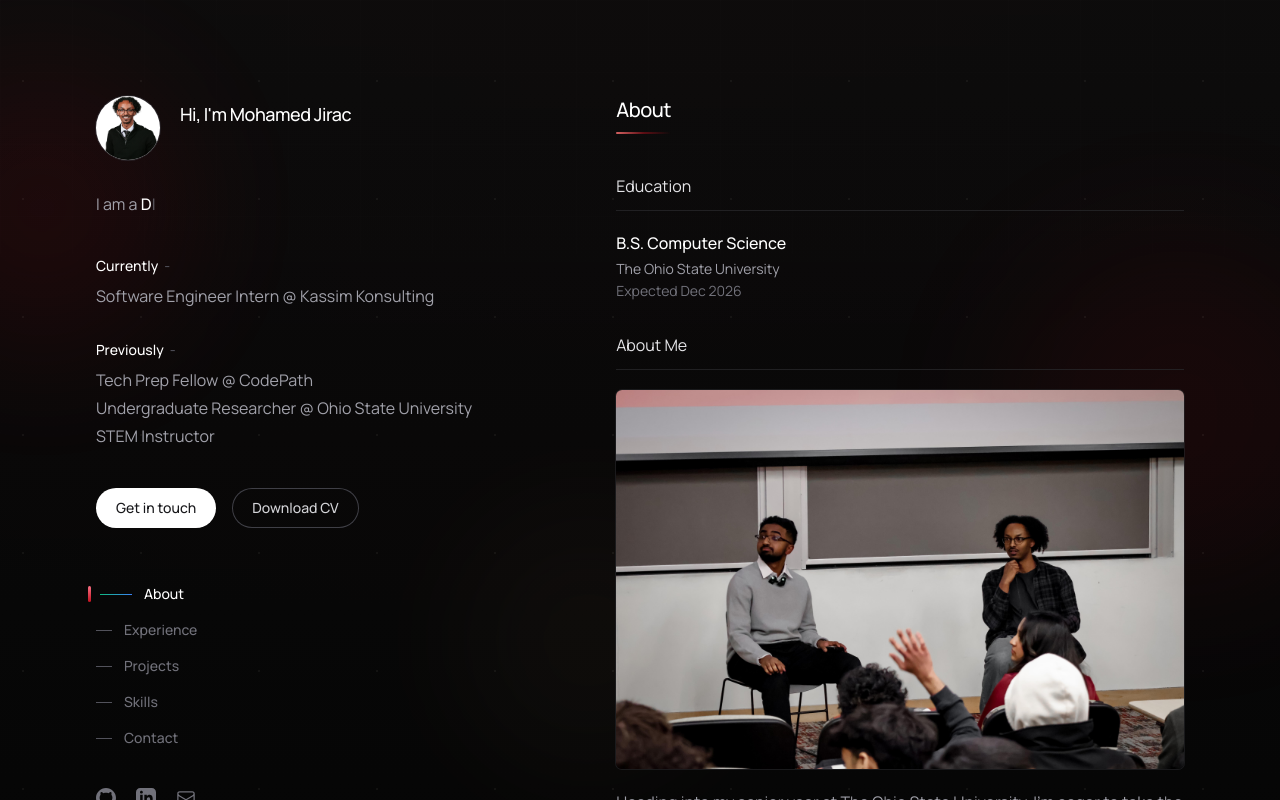
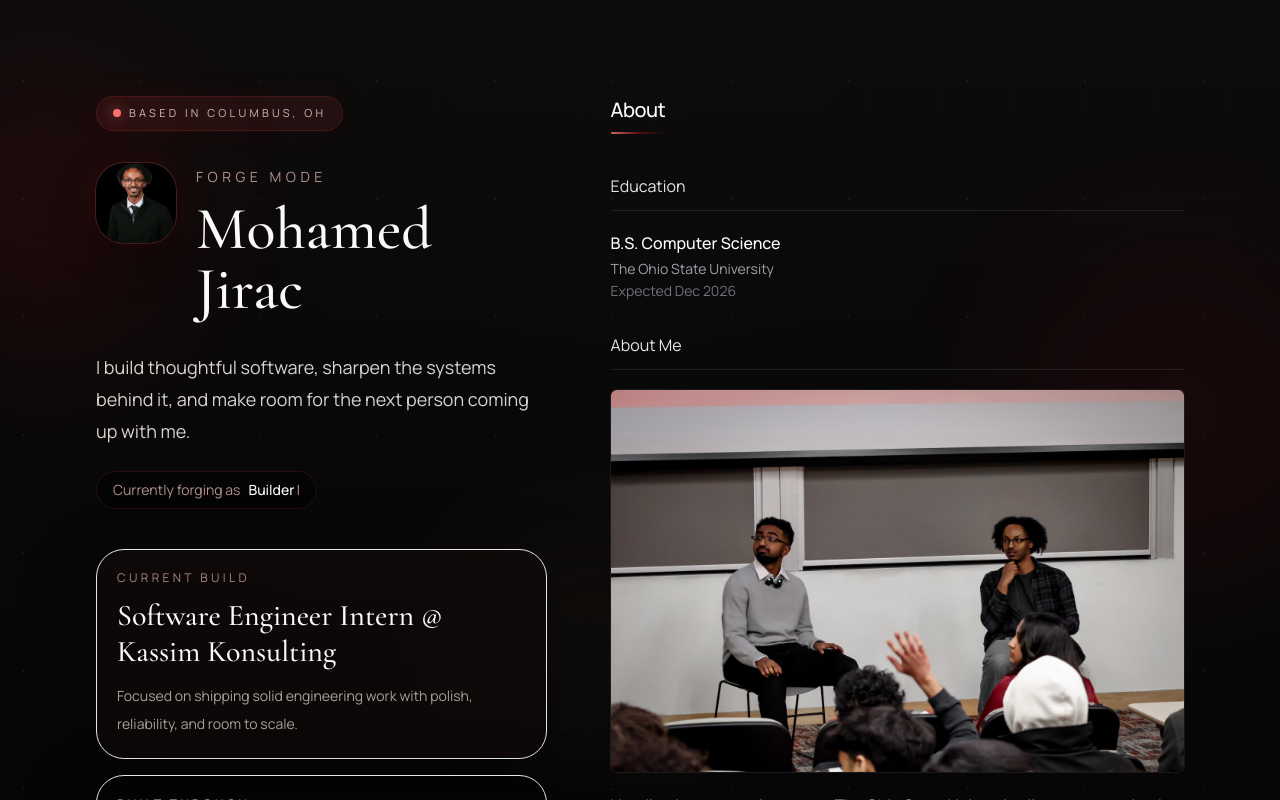
Before and after one commit to Mohamedj2020/PersonalPortfolio, a React (Create React App) app: page / in a window 1280 px wide. Shown: the top 800 px of the page. Built offline with nearby package versions, Linux system fonts and the light colour scheme; no server answers.

Commit message:
Refresh portfolio theme foundations

```diff
--- a/src/components/Sidebar.tsx
+++ b/src/components/Sidebar.tsx
@@ -1,19 +1,22 @@
-import React, { useState, useEffect, useMemo } from 'react';
+import React, { useEffect, useMemo, useState } from 'react';
 import { personalData } from '../data';
 
 const navItems = [
   { href: '#about', label: 'About' },
   { href: '#experience', label: 'Experience' },
   { href: '#projects', label: 'Projects' },
-  { href: '#skills', label: 'Skills' },
+  { href: '#github-activity', label: 'GitHub' },
+  { href: '#skills', label: 'Stack' },
   { href: '#contact', label: 'Contact' },
 ];
 
 const Sidebar = () => {
   const [activeSection, setActiveSection] = useState('');
 
-  // Typing animation state
-  const roles = useMemo(() => ['Developer', 'Student', 'Designer', 'Creator', 'Problem Solver'], []);
+  const roles = useMemo(
+    () => ['Software Engineer', 'Builder', 'Researcher', 'Mentor', 'Problem Solver'],
+    []
+  );
   const [currentRoleIndex, setCurrentRoleIndex] = useState(0);
   const [currentText, setCurrentText] = useState('');
   const [isDeleting, setIsDeleting] = useState(false);
@@ -36,121 +39,128 @@ const Sidebar = () => {
     return () => observer.disconnect();
   }, []);
 
-  // Typing effect
   useEffect(() => {
     const currentRole = roles[currentRoleIndex];
-    const typeSpeed = isDeleting ? 50 : 100;
+    const typeSpeed = isDeleting ? 45 : 95;
 
     if (!isDeleting && currentText === currentRole) {
-      setTimeout(() => setIsDeleting(true), 2000);
-      return;
+      const pause = setTimeout(() => setIsDeleting(true), 1800);
+      return () => clearTimeout(pause);
     }
 
     if (isDeleting && currentText === '') {
       setIsDeleting(false);
       setCurrentRoleIndex((prev) => (prev + 1) % roles.length);
-      return;
+      return undefined;
     }
 
     const timeout = setTimeout(() => {
       setCurrentText((prev) => {
         if (isDeleting) {
           return currentRole.substring(0, prev.length - 1);
-        } else {
-          return currentRole.substring(0, prev.length + 1);
         }
+
+        return currentRole.substring(0, prev.length + 1);
       });
     }, typeSpeed);
 
     return () => clearTimeout(timeout);
-  }, [currentText, isDeleting, currentRoleIndex, roles]);
+  }, [currentRoleIndex, currentText, isDeleting, roles]);
 
   const resumeUrl = personalData.resumeUrl;
 
   return (
-    <header className="lg:sticky lg:top-0 lg:flex lg:max-h-screen lg:w-[45%] lg:flex-col lg:justify-between lg:py-24">
+    <header className="lg:sticky lg:top-0 lg:flex lg:max-h-screen lg:w-[44%] lg:flex-col lg:justify-between lg:py-24">
       <div>
-        {/* Profile Section */}
-        <div className="flex items-start gap-5 mb-8">
+        <div className="inline-flex items-center gap-2 rounded-full border border-red-500/15 bg-red-500/10 px-4 py-2 text-[11px] uppercase tracking-[0.3em] text-red-100/80 shadow-[0_0_30px_rgba(193,18,31,0.08)]">
+          <span className="h-2 w-2 rounded-full bg-red-400 shadow-[0_0_14px_rgba(248,113,113,0.7)]" />
+          Based in {personalData.location}
+        </div>
+
+        <div className="mt-8 flex items-start gap-5">
           <img
             src={personalData.profileImage}
             alt={personalData.name}
-            className="h-16 w-16 shrink-0 rounded-full object-cover bg-white ring-1 ring-zinc-700/50"
+            className="profile-glow h-20 w-20 shrink-0 rounded-[28px] object-cover bg-black ring-1 ring-red-500/20"
           />
-          <div className="mt-1">
-            <h1 className="text-lg font-medium tracking-tight text-white">
-              Hi, I'm {personalData.name}
+
+          <div className="pt-1">
+            <p className="text-sm uppercase tracking-[0.32em] text-red-200/70">Forge Mode</p>
+            <h1 className="mt-3 font-serif text-5xl leading-none text-stone-50 sm:text-6xl">
+              {personalData.name}
             </h1>
           </div>
         </div>
 
-        {/* Typing Animation */}
-        <div className="mb-10">
-          <p className="text-base text-zinc-400">
-            I am a{' '}
-            <span className="text-white font-medium">
-              {currentText}
-              <span className="animate-pulse text-zinc-500">|</span>
-            </span>
-          </p>
+        <p className="mt-8 max-w-xl text-lg leading-8 text-stone-300">
+          I build thoughtful software, sharpen the systems behind it, and make room for the next
+          person coming up with me.
+        </p>
+
+        <div className="mt-6 inline-flex items-center gap-2 rounded-full border border-red-500/15 bg-black/35 px-4 py-2 text-sm text-stone-300 backdrop-blur-sm">
+          <span className="text-red-200/70">Currently forging as</span>
+          <span className="font-medium text-stone-50">
+            {currentText}
+            <span className="ml-0.5 animate-pulse text-red-300">|</span>
+          </span>
         </div>
 
-        {/* Experience Summaries */}
-        <div className="flex flex-col gap-8">
-          <div>
-            <h2 className="flex items-center gap-1.5 text-sm font-medium text-white">
-              Currently <span className="text-zinc-600">-</span>
-            </h2>
-            <p className="mt-2 text-base text-zinc-400">{personalData.currentRole}</p>
+        <div className="mt-10 grid gap-4 sm:grid-cols-2 lg:grid-cols-1">
+          <div className="rounded-[28px] border border-red-500/12 bg-[rgba(17,10,10,0.72)] p-5 shadow-[0_24px_80px_rgba(0,0,0,0.28)] backdrop-blur-sm">
+            <p className="text-xs uppercase tracking-[0.28em] text-red-200/65">Current Build</p>
+            <h2 className="mt-3 font-serif text-3xl text-stone-50">{personalData.currentRole}</h2>
+            <p className="mt-3 text-sm leading-7 text-stone-400">
+              Focused on shipping solid engineering work with polish, reliability, and room to
+              scale.
+            </p>
           </div>
 
-          <div>
-            <h2 className="flex items-center gap-1.5 text-sm font-medium text-white">
-              Previously <span className="text-zinc-600">-</span>
-            </h2>
-            <ul className="mt-2 flex flex-col gap-1 text-base text-zinc-400">
+          <div className="rounded-[28px] border border-white/6 bg-black/35 p-5 shadow-[0_24px_80px_rgba(0,0,0,0.28)] backdrop-blur-sm">
+            <p className="text-xs uppercase tracking-[0.28em] text-stone-400">Built Through</p>
+            <ul className="mt-4 flex flex-col gap-3 text-sm text-stone-300">
               {personalData.previousRoles.map((role, i) => (
-                <li key={i}>{role}</li>
+                <li key={i} className="flex items-start gap-3">
+                  <span className="mt-2 h-1.5 w-1.5 rounded-full bg-red-400" />
+                  <span>{role}</span>
+                </li>
               ))}
             </ul>
           </div>
         </div>
 
-        {/* Action Buttons */}
-        <div className="mt-10 flex gap-4">
+        <div className="mt-10 flex flex-wrap gap-4">
           <a
             href="#contact"
-            className="inline-flex items-center rounded-full bg-white px-5 py-2.5 text-sm font-medium text-zinc-900 transition-colors hover:bg-zinc-200"
+            className="btn-gradient inline-flex items-center rounded-full px-6 py-3 text-sm font-semibold text-white shadow-[0_18px_40px_rgba(122,12,24,0.3)] transition-transform hover:-translate-y-0.5"
           >
-            Get in touch
+            Start a conversation
           </a>
           <a
             href={resumeUrl}
             download
-            className="inline-flex items-center rounded-full px-5 py-2.5 text-sm font-medium text-zinc-300 ring-1 ring-inset ring-zinc-700 transition-colors hover:bg-zinc-800 hover:text-white"
+            className="inline-flex items-center rounded-full border border-red-500/18 bg-black/30 px-6 py-3 text-sm font-semibold text-stone-200 transition-colors hover:border-red-400/30 hover:bg-red-500/10 hover:text-stone-50"
           >
-            Download CV
+            Download resume
           </a>
         </div>
 
-        {/* Navigation Links */}
         <nav className="mt-14 hidden lg:block">
           <ul className="flex flex-col gap-4">
             {navItems.map((item) => (
               <li key={item.href}>
                 <a
                   href={item.href}
-                  className={`nav-active-indicator group flex w-fit items-center text-sm font-medium transition-all duration-300 ${
+                  className={`nav-active-indicator group flex w-fit items-center text-sm uppercase tracking-[0.24em] transition-all duration-300 ${
                     activeSection === item.href
-                      ? 'active text-white translate-x-1'
-                      : 'text-zinc-500 hover:text-zinc-300'
+                      ? 'active translate-x-1 text-stone-50'
+                      : 'text-stone-500 hover:text-stone-300'
                   }`}
                 >
                   <span
                     className={`mr-3 inline-block h-px transition-all duration-300 ${
                       activeSection === item.href
-                        ? 'w-8 bg-gradient-to-r from-emerald-500 to-blue-500'
-                        : 'w-4 bg-zinc-600 group-hover:w-6 group-hover:bg-zinc-400'
+                        ? 'w-10 bg-gradient-to-r from-red-300 to-red-600'
+                        : 'w-5 bg-stone-700 group-hover:w-8 group-hover:bg-stone-400'
                     }`}
                   />
                   {item.label}
@@ -160,14 +170,13 @@ const Sidebar = () => {
           </ul>
         </nav>
 
-        {/* Social Links */}
-        <div className="mt-10 flex gap-5">
+        <div className="mt-10 flex gap-4">
           <a
             href={personalData.socialLinks.github}
             target="_blank"
             rel="noopener noreferrer"
             aria-label="GitHub"
-            className="text-zinc-500 transition-colors hover:text-white"
+            className="inline-flex h-12 w-12 items-center justify-center rounded-full border border-red-500/15 bg-black/35 text-stone-400 transition-colors hover:border-red-400/30 hover:bg-red-500/10 hover:text-stone-50"
           >
             <svg className="h-5 w-5" fill="currentColor" viewBox="0 0 24 24">
               <path d="M12 0c-6.626 0-12 5.373-12 12 0 5.302 3.438 9.8 8.207 11.387.599.111.793-.261.793-.577v-2.234c-3.338.726-4.033-1.416-4.033-1.416-.546-1.387-1.333-1.756-1.333-1.756-1.089-.745.083-.729.083-.729 1.205.084 1.839 1.237 1.839 1.237 1.07 1.834 2.807 1.304 3.492.997.107-.775.418-1.305.762-1.604-2.665-.305-5.467-1.334-5.467-5.931 0-1.311.469-2.381 1.236-3.221-.124-.303-.535-1.524.117-3.176 0 0 1.008-.322 3.301 1.23.957-.266 1.983-.399 3.003-.404 1.02.005 2.047.138 3.006.404 2.291-1.552 3.297-1.23 3.297-1.23.653 1.653.242 2.874.118 3.176.77.84 1.235 1.911 1.235 3.221 0 4.609-2.807 5.624-5.479 5.921.43.372.823 1.102.823 2.222v3.293c0 .319.192.694.801.576 4.765-1.589 8.199-6.086 8.199-11.386 0-6.627-5.373-12-12-12z" />
@@ -178,7 +187,7 @@ const Sidebar = () => {
             target="_blank"
             rel="noopener noreferrer"
             aria-label="LinkedIn"
-            className="text-zinc-500 transition-colors hover:text-white"
+            className="inline-flex h-12 w-12 items-center justify-center rounded-full border border-red-500/15 bg-black/35 text-stone-400 transition-colors hover:border-red-400/30 hover:bg-red-500/10 hover:text-stone-50"
           >
             <svg className="h-5 w-5" fill="currentColor" viewBox="0 0 24 24">
               <path d="M19 0h-14c-2.761 0-5 2.239-5 5v14c0 2.761 2.239 5 5 5h14c2.762 0 5-2.239 5-5v-14c0-2.761-2.238-5-5-5zm-11 19h-3v-11h3v11zm-1.5-12.268c-.966 0-1.75-.79-1.75-1.764s.784-1.764 1.75-1.764 1.75.79 1.75 1.764-.783 1.764-1.75 1.764zm13.5 12.268h-3v-5.604c0-3.368-4-3.113-4 0v5.604h-3v-11h3v1.765c1.396-2.586 7-2.777 7 2.476v6.759z" />
@@ -187,10 +196,10 @@ const Sidebar = () => {
           <a
             href={`mailto:${personalData.email}`}
             aria-label="Email"
-            className="text-zinc-500 transition-colors hover:text-white"
+            className="inline-flex h-12 w-12 items-center justify-center rounded-full border border-red-500/15 bg-black/35 text-stone-400 transition-colors hover:border-red-400/30 hover:bg-red-500/10 hover:text-stone-50"
           >
             <svg className="h-5 w-5" fill="none" viewBox="0 0 24 24" strokeWidth={1.5} stroke="currentColor">
-              <path strokeLinecap="round" strokeLinejoin="round" d="M21.75 6.75v10.5a2.25 2.25 0 01-2.25 2.25h-15a2.25 2.25 0 01-2.25-2.25V6.75m19.5 0A2.25 2.25 0 0019.5 4.5h-15a2.25 2.25 0 00-2.25 2.25m19.5 0v.243a2.25 2.25 0 01-1.07 1.916l-7.5 4.615a2.25 2.25 0 01-2.36 0L3.32 8.91a2.25 2.25 0 01-1.07-1.916V6.75" />
+              <path strokeLinecap="round" strokeLinejoin="round" d="M21.75 6.75v10.5A2.25 2.25 0 0119.5 19.5h-15a2.25 2.25 0 01-2.25-2.25V6.75m19.5 0A2.25 2.25 0 0019.5 4.5h-15a2.25 2.25 0 00-2.25 2.25m19.5 0v.243a2.25 2.25 0 01-1.07 1.916l-7.5 4.615a2.25 2.25 0 01-2.36 0L3.32 8.91a2.25 2.25 0 01-1.07-1.916V6.75" />
             </svg>
           </a>
         </div>
```
